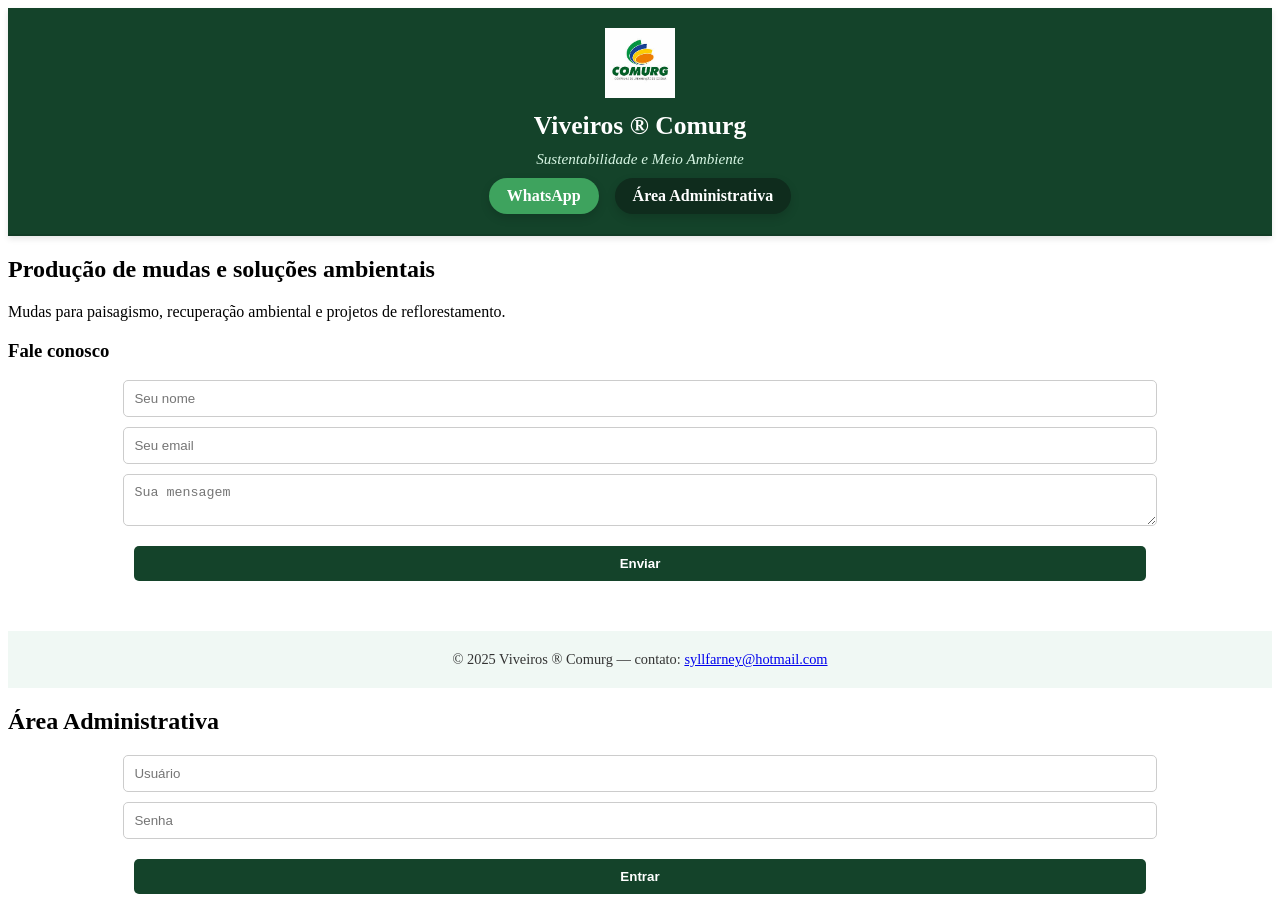
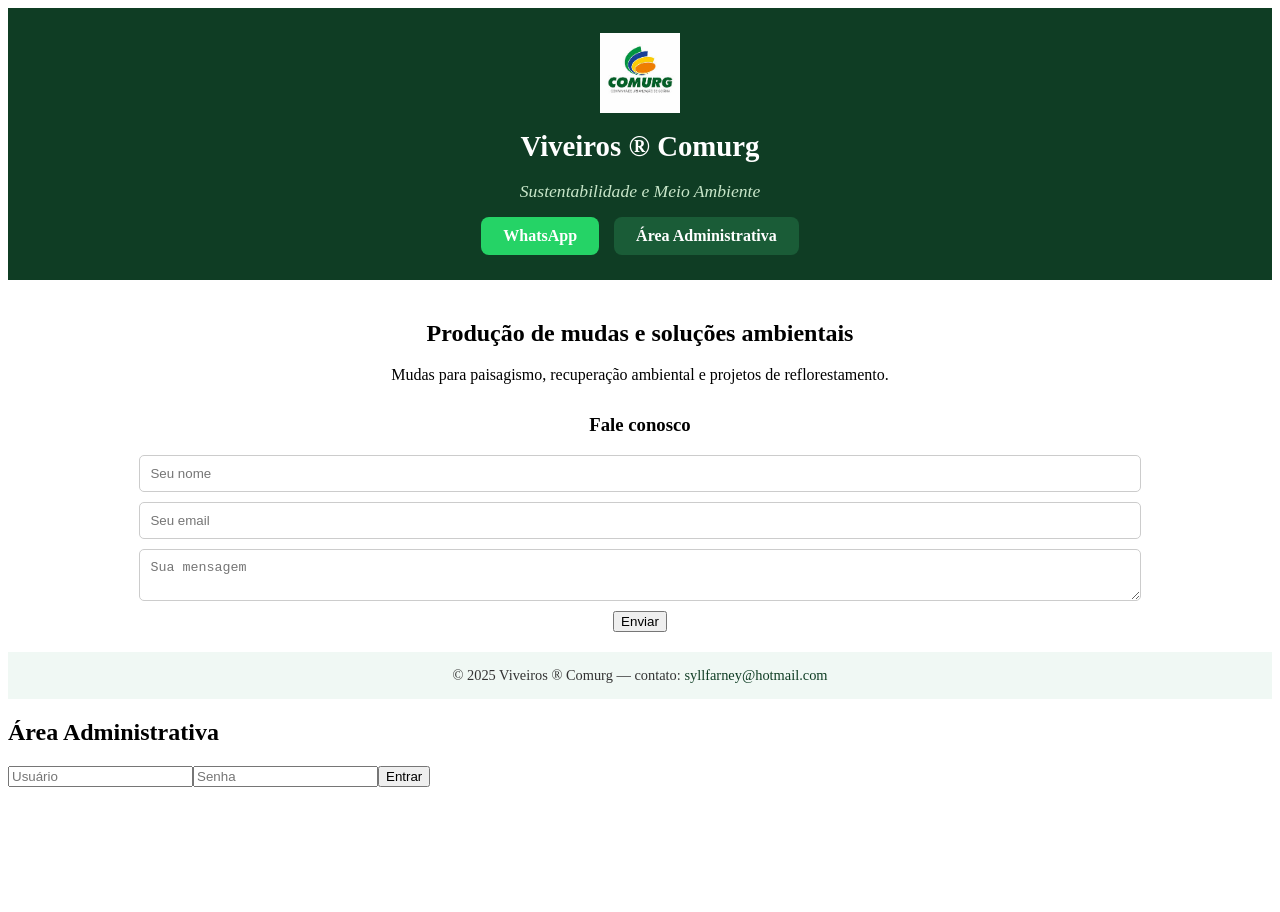
Before and after one commit to syllfarney-max/projeto-viveiro, a React (Vite) app in the folder frontend/: page /admin in a window 1280 px wide. After the commit the page ends 800 px from the top, so only its background shows below. Built offline with nearby package versions, Linux system fonts and the light colour scheme.

Commit message:
Refactor CSS styles for header and buttons
Updated styles for header, buttons, and footer. Improved layout and color scheme.

```diff
--- a/frontend/src/styles.css
+++ b/frontend/src/styles.css
@@ -1,131 +1,105 @@
-/* ===== CABEÇALHO AJUSTADO ===== */
+/* ======= CABEÇALHO ======= */
 .site-header {
-  background-color: #14432a;
-  color: #fff;
-  padding: 20px 15px; /* altura equilibrada */
+  background-color: #0f3d24; /* verde escuro */
+  padding: 25px 10px;
   text-align: center;
-  display: flex;
-  flex-direction: column;
-  align-items: center;
-  justify-content: center;
-  gap: 10px;
-  box-shadow: 0 3px 6px rgba(0, 0, 0, 0.1);
-  border-bottom: 2px solid rgba(0, 0, 0, 0.1);
+  color: #ffffff;
 }
 
-/* Logo */
 .logo {
-  max-width: 110px;
-  max-height: 70px;
-  object-fit: contain;
+  width: 80px;
+  height: auto;
+  margin-bottom: 8px;
 }
 
-/* Título e subtítulo */
+/* título e subtítulo */
 .site-header h1 {
-  margin: 4px 0 0;
-  font-size: 1.6rem;
-  line-height: 1.1;
+  margin: 5px 0 2px 0;
+  font-size: 1.8em;
+  font-weight: bold;
 }
 
 .tagline {
-  color: #d6f5e3;
+  font-size: 1.1em;
   font-style: italic;
-  margin: 0;
-  font-size: 0.95rem;
+  margin-bottom: 15px;
+  color: #c8e6c9;
 }
 
-/* Botões */
+/* ======= BOTÕES ======= */
 .button-container {
   display: flex;
-  gap: 16px;
   justify-content: center;
+  gap: 15px;
+  margin-top: 10px;
   flex-wrap: wrap;
 }
 
 .whatsapp-button,
 .admin-button {
   display: inline-block;
-  padding: 9px 18px;
-  border-radius: 20px;
+  padding: 10px 22px;
+  border-radius: 8px;
   text-decoration: none;
-  color: #fff;
-  font-weight: 700;
-  box-shadow: 0 4px 10px rgba(0, 0, 0, 0.15);
-  transition: background 0.2s ease, transform 0.2s ease;
+  color: #ffffff;
+  font-weight: bold;
+  transition: background-color 0.3s ease, transform 0.2s ease;
 }
 
+/* cores dos botões */
 .whatsapp-button {
-  background: #3ea35e;
-}
-
-.whatsapp-button:hover {
-  background: #2f8e4f;
-  transform: scale(1.05);
+  background-color: #25d366;
 }
 
 .admin-button {
-  background: #0f2c1d;
+  background-color: #1a5c37;
 }
 
+.whatsapp-button:hover,
 .admin-button:hover {
-  background: #173e29;
   transform: scale(1.05);
+  filter: brightness(1.1);
 }
 
-/* ===== FORMULÁRIO ===== */
-form {
-  display: flex;
-  flex-direction: column;
-  gap: 10px;
+/* ======= CONTEÚDO PRINCIPAL ======= */
+.container {
+  padding: 20px;
+  text-align: center;
 }
 
-form input,
-form textarea {
+.hero {
+  margin-bottom: 25px;
+}
+
+.contact {
+  margin-top: 30px;
+}
+
+/* ======= FORMULÁRIO ======= */
+.form input,
+.form textarea {
+  display: block;
   width: 80%;
-  margin: 0 auto;
+  margin: 10px auto;
   padding: 10px;
   border-radius: 5px;
   border: 1px solid #ccc;
 }
 
-form button {
-  background-color: #14432a;
-  color: white;
-  border: none;
-  padding: 10px;
-  width: 80%;
-  margin: 10px auto;
-  border-radius: 5px;
-  cursor: pointer;
-  font-weight: bold;
+/* ======= RODAPÉ ======= */
+.site-footer {
+  text-align: center;
+  padding: 15px;
+  background-color: #f0f8f4;
+  color: #333;
+  font-size: 0.9em;
 }
 
-form button:hover {
-  background-color: #1c5c3a;
+.site-footer a {
+  color: #0f3d24;
+  text-decoration: none;
 }
 
-/* ===== RODAPÉ ===== */
-.site-footer {
-  text-align: center;
-  margin-top: 40px;
-  padding: 20px;
-  background-color: #f0f8f4;
-  color: #333;
-  font-size: 0.9rem;
+.site-footer a:hover {
+  text-decoration: underline;
 }
-
-/* ===== RESPONSIVO ===== */
-@media (max-width: 600px) {
-  .site-header h1 {
-    font-size: 1.4rem;
-  }
-
-  .logo {
-    max-width: 90px;
-    max-height: 60px;
-  }
-
-  .button-container {
-    gap: 10px;
-  }
-}
```
